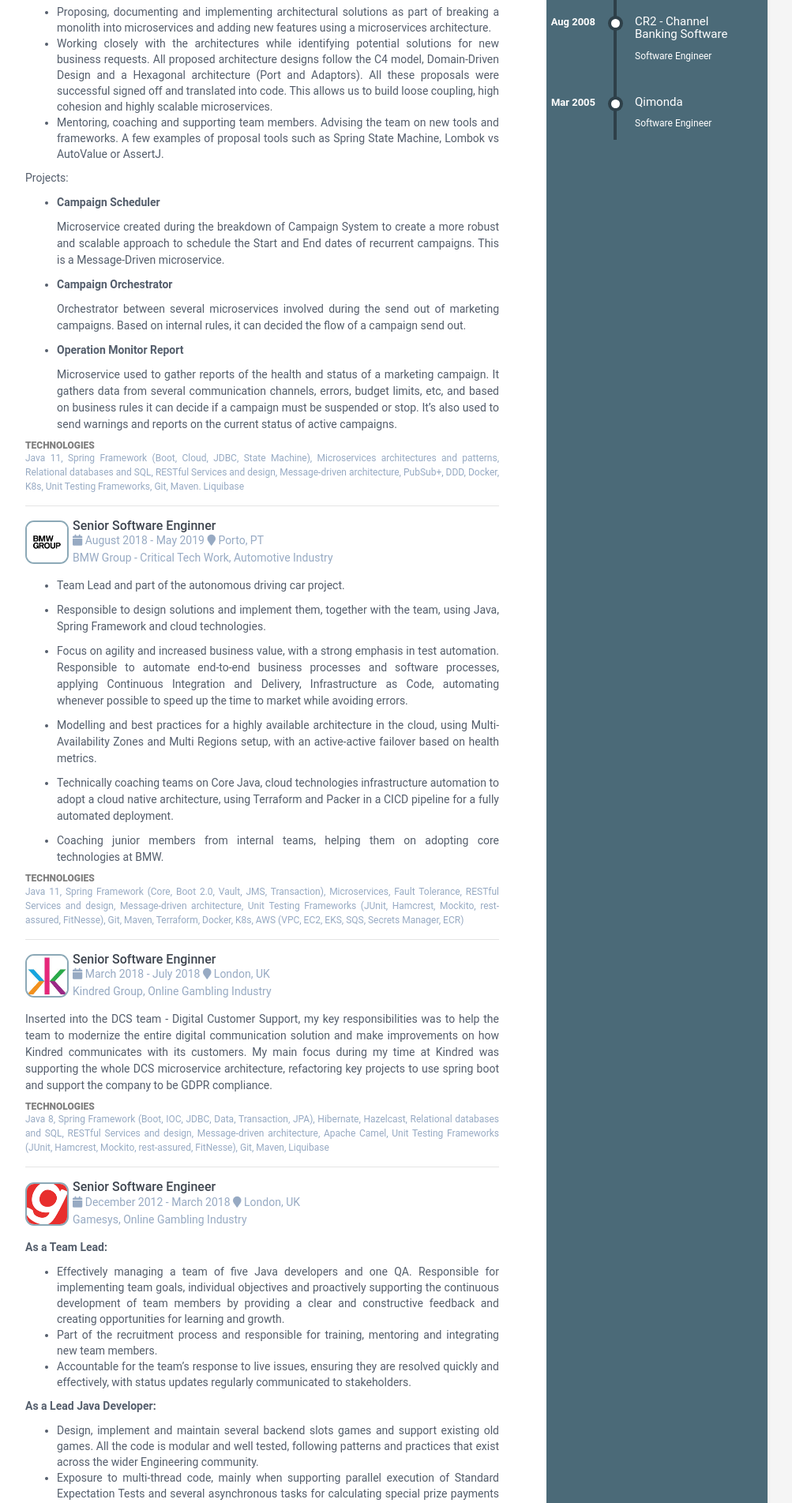
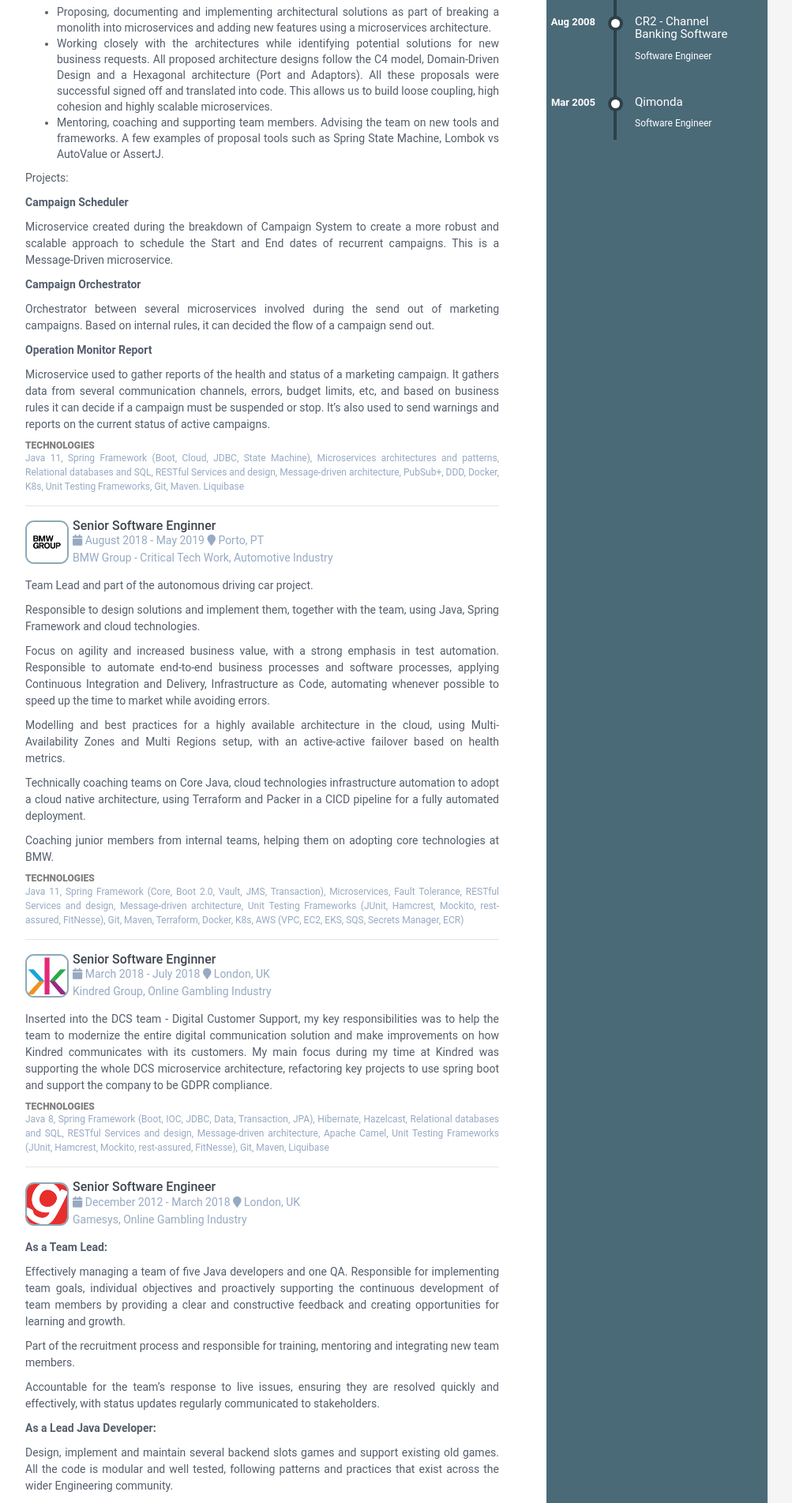
Before and after one commit to valdemarpereira/valdemarpereira.github.io, a Jekyll site: the page built from index.html, in a window 1280 px wide. Shown: the part 1573-3476 px from the top of the page at 79% size, without its empty margins (168-1171 px from the left). Built offline with Jekyll 4.4.1, drawn with Linux system fonts in a browser that asks for light colours.

Commit message:
a few more tweaks

```diff
--- a/_data/data.yml
+++ b/_data/data.yml
@@ -106,16 +106,16 @@ experiences:
 
         Projects:
 
-        - <b>Campaign Scheduler</b>
+        <b>Campaign Scheduler</b>
 
           Microservice created during the breakdown of Campaign System to create a more robust and scalable approach to schedule the Start and End dates of recurrent campaigns.
           This is a Message-Driven microservice.
 
-        - <b>Campaign Orchestrator</b>
+        <b>Campaign Orchestrator</b>
 
           Orchestrator between several microservices involved during the send out of  marketing campaigns. Based on internal rules, it can decided the flow of a campaign send out.
 
-        - <b>Operation Monitor Report</b>
+        <b>Operation Monitor Report</b>
 
           Microservice used to gather reports of the health and status of a marketing campaign. It gathers data from several communication channels, errors, budget limits, etc,
           and based on business rules it can decide if a campaign must be suspended or stop. It's also used to send warnings and reports on the current status of active campaigns.
@@ -132,21 +132,21 @@ experiences:
       location: Porto, PT
       logo: BMW.png
       details: |
-        - Team Lead and part of the autonomous driving car project.
+        Team Lead and part of the autonomous driving car project.
 
-        - Responsible to design solutions and implement them, together with the team, using Java, Spring Framework and cloud technologies.
+        Responsible to design solutions and implement them, together with the team, using Java, Spring Framework and cloud technologies.
 
-        - Focus on agility and increased business value, with a strong emphasis in test automation. Responsible to automate end-to-end
+        Focus on agility and increased business value, with a strong emphasis in test automation. Responsible to automate end-to-end
         business processes and software processes, applying Continuous Integration and Delivery, Infrastructure as Code,
         automating whenever possible to speed up the time to market while avoiding errors.
 
-        - Modelling and best practices for a highly available architecture in the cloud, using Multi-Availability Zones
+        Modelling and best practices for a highly available architecture in the cloud, using Multi-Availability Zones
         and Multi Regions setup, with an active-active failover based on health metrics.
 
-        - Technically coaching teams on Core Java, cloud technologies infrastructure automation to adopt a cloud native architecture,
+        Technically coaching teams on Core Java, cloud technologies infrastructure automation to adopt a cloud native architecture,
         using Terraform and Packer in a CICD pipeline for a fully automated deployment.
 
-        - Coaching junior members from internal teams, helping them on adopting core technologies at BMW.
+        Coaching junior members from internal teams, helping them on adopting core technologies at BMW.
 
       technologies: |
         Java 11, Spring Framework (Core, Boot 2.0, Vault, JMS, Transaction), Microservices,
@@ -177,15 +177,22 @@ experiences:
       logo: gamesys.png
       details: |
         <b>As a Team Lead:<b/>
-        - Effectively managing a team of five Java developers and one QA. Responsible for implementing team goals, individual objectives and proactively supporting the continuous development of team members by providing a clear and constructive feedback and creating opportunities for learning and growth.
-        - Part of the recruitment process and responsible for training, mentoring and integrating new team members.
-        - Accountable for the team's response to live issues, ensuring they are resolved quickly and effectively, with status updates regularly communicated to stakeholders.
+
+        Effectively managing a team of five Java developers and one QA. Responsible for implementing team goals, individual objectives and proactively supporting the continuous development of team members by providing a clear and constructive feedback and creating opportunities for learning and growth.
+
+        Part of the recruitment process and responsible for training, mentoring and integrating new team members.
+
+        Accountable for the team's response to live issues, ensuring they are resolved quickly and effectively, with status updates regularly communicated to stakeholders.
 
         <b>As a Lead Java Developer:</b>
-        - Design, implement and maintain several backend slots games and support existing old games. All the code is modular and well tested, following patterns and practices that exist across the wider Engineering community.
-        - Exposure to multi-thread code, mainly when supporting parallel execution of Standard Expectation Tests and several asynchronous tasks for calculating special prize payments among players.
-        - Supporting a new Slots Replay System capable of storing and playback all previous player's’ actions within a slot game. This is a fully asynchronous system based on JMS, Apache Camel and RESTful services.
-        - Oversee the technologies, tools and techniques used within the team and pushing them to adopt new frameworks and technologies.
+
+        Design, implement and maintain several backend slots games and support existing old games. All the code is modular and well tested, following patterns and practices that exist across the wider Engineering community.
+
+        Exposure to multi-thread code, mainly when supporting parallel execution of Standard Expectation Tests and several asynchronous tasks for calculating special prize payments among players.
+
+        Supporting a new Slots Replay System capable of storing and playback all previous player's’ actions within a slot game. This is a fully asynchronous system based on JMS, Apache Camel and RESTful services.
+
+        Oversee the technologies, tools and techniques used within the team and pushing them to adopt new frameworks and technologies.
 
     - role: Senior Software Enginner
       time: August 2009 - October 2012
@@ -197,14 +204,18 @@ experiences:
         Working on many of the key projects to ensure the company satisfied their corporate milestones:
 
         <b>ALERT Care Mobile</b>
-        - Architectural Designer and Lead Developer of a complete mobile healthcare IT solution,  part of the Family Health System in the Brazilian market.
+
+        Architectural Designer and Lead Developer of a complete mobile healthcare IT solution,  part of the Family Health System in the Brazilian market.
 
         <b>Alert Job Scheduler</b>
-        - Architectural Designer and Lead Developer of a generic Job Scheduler Service. The service has the ability to create and schedule jobs that interact with remote services.
-        - Capable of running in High Availability Environments using Quartz Scheduler Engine, configured to run in a clustered environment.
+
+        Architectural Designer and Lead Developer of a generic Job Scheduler Service. The service has the ability to create and schedule jobs that interact with remote services.
+
+        Capable of running in High Availability Environments using Quartz Scheduler Engine, configured to run in a clustered environment.
 
         <b>CRMServices - High Availability Environment</b>
-        - Lead Developer in the re-architecting of an application, able to schedule notifications to be send to customers (using several channels such as email, fax, SMS), enabling it to be executed in High Availability Environments.
+
+        Lead Developer in the re-architecting of an application, able to schedule notifications to be send to customers (using several channels such as email, fax, SMS), enabling it to be executed in High Availability Environments.
 
       technologies: |
         Java, JMS, Spring Framework, Hibernate, Oracle Advance Queue, Tomcat, Quartz Scheduler Engine, JavaMail API, Jersey,  Tomcat, Android, JSON, SQLite, UML, Hibernate, XML
@@ -215,8 +226,9 @@ experiences:
       location: Dublin, IE
       logo: cr2.png
       details: |
-        - Developed new features, maintained and refactored  the company’s ATM/Kiosk solutions.
-        - Architectural design and implementation of a new approach to the Transaction and Recovery platform.
+        Developed new features, maintained and refactored  the company’s ATM/Kiosk solutions.
+
+        Architectural design and implementation of a new approach to the Transaction and Recovery platform.
 
       technologies: |
         .NET Framework 3.5, C++, C#, ADO.NET, WCF, Linq, XML, XSL, SQL, NUnit, AOP, Rhino Mocks, CVS
@@ -227,7 +239,7 @@ experiences:
       location: Porto, PT
       logo: qimonda.png
       details: |
-        - Developed  new features, refactored and maintained of a MES applications for Qimonda worldwide.
+        Developed  new features, refactored and maintained of a MES applications for Qimonda worldwide.
 
       technologies: |
         .NET Framework, NUnit, Rational Functional Tester, Visual Studio Extensibility, CMMI
```
Also changed, not shown: 1 other file.
